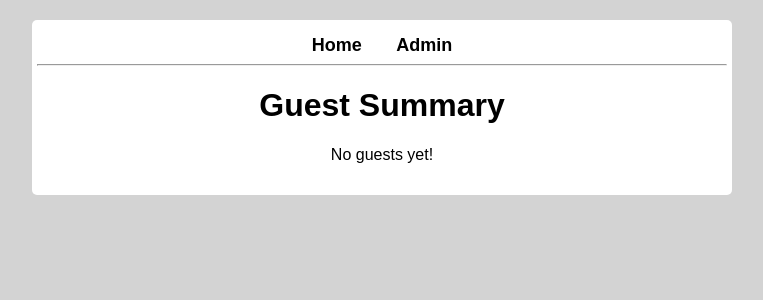
After one commit to HunterYates/guestbook-form, a Node server app: page /admin in a window 1280 px wide. The commit adds this page. Shown: the top 300 px of the page, without its empty margins (258-1021 px from the left). Run offline with Node 20, Linux system fonts and the light colour scheme.

Commit message:
Add simple backend validation, confirmation and admin pages as well as ways to navigate to them

```diff
--- a/app.js
+++ b/app.js
@@ -2,12 +2,49 @@ import express from 'express';
 
 const app = express();
 
+app.use(express.urlencoded({ extended: true}));
+
 app.use(express.static('public'));
+
+app.set('view engine', 'ejs');
 
 const PORT = 3000;
 
 app.get('/', (req, res) => {
-     res.sendFile(`${import.meta.dirname}/views/home.html`);
+     res.render('home');
+});
+
+const guests = [];
+
+app.post('/submit-guest', (req, res) => {
+     if (req.body.first_name.trim() === "") res.send("Invalid input: Must include a first name.");
+     if (req.body.last_name.trim() === "") res.send("Invalid input: Must include a last name.");
+     if (req.body.email.trim() === "") res.send("Invalid input: Must include an email address.");
+
+     const guest = {
+          fname: req.body.first_name,
+          lname: req.body.last_name,
+          jtitle: req.body.job_title,
+          company: req.body.company,
+          linkedin: req.body.linkedin,
+          email: req.body.email,
+          howmeet: req.body.how_met,
+          other: req.body.other,
+          message: req.body.message,
+          mlist: req.body.mailing_list,
+          eformat: req.body.email_format,
+          timestamp: new Date()
+     };
+
+     guests.push(guest);
+
+     console.log(guests);
+
+     res.render('confirmation', {guest});
+});
+
+app.get('/admin', (req, res) => {
+     res.render('admin', { guests });
 });
 
 app.listen(PORT, () => {
--- a/package.json
+++ b/package.json
@@ -1,5 +1,6 @@
 {
   "dependencies": {
+    "ejs": "^3.1.10",
     "express": "^4.21.2"
   },
   "devDependencies": {
--- /dev/null
+++ b/public/styles/base-styles.css
@@ -0,0 +1,41 @@
+* {
+     box-sizing: border-box;
+ }
+
+ html {
+     background-color: lightgray;
+ }
+
+ body {
+     background-color: white;
+     width: 700px;
+     margin: 20px auto;
+     font-family: Arial, sans-serif;
+     border-radius: 5px; /* Added rounded corners */
+ }
+
+ nav {
+     text-align: center;
+ }
+
+ nav ul {
+     list-style: none;
+     padding: 0;
+     margin: 0;
+ }
+
+ nav ul li {
+     display: inline;
+     margin: 0 15px;
+ }
+
+ nav ul li a {
+     text-decoration: none;
+     color: black;
+     font-size: 18px;
+     font-weight: bold;
+ }
+
+ nav ul li a:hover {
+     text-decoration: underline;
+ }
--- /dev/null
+++ b/public/styles/other-pages.css
@@ -0,0 +1,4 @@
+body {
+     padding: 15px 5px;
+     text-align: center;
+}
--- /dev/null
+++ b/views/admin.ejs
@@ -0,0 +1,32 @@
+<!DOCTYPE html>
+<html lang="en">
+<head>
+     <meta charset="UTF-8">
+     <meta name="viewport" content="width=device-width, initial-scale=1.0">
+     <title>Guest summary</title>
+     <link rel="stylesheet" href="styles/base-styles.css">
+     <link rel="stylesheet" href="styles/other-pages.css">
+     <link rel="icon" type="image/png" href="images/starIcon.png"
+</head>
+<body>
+     <nav>
+          <ul>
+              <li><a href="/">Home</a></li>
+              <li><a href="admin">Admin</a></li>
+          </ul>
+     </nav>
+     <hr>
+
+     <h1>Guest Summary</h1>
+
+     <% if (guests.length == 0) { %>
+          <p>No guests yet!</p>
+      <% } else { %>
+          <% for (let i = 0; i < guests.length; i++) { %>
+              <p><%= guests[i].fname %> <%= guests[i].lname %></p>
+              <hr>
+          <% } %>
+      <% } %>
+
+</body>
+</html>
```
Also changed, not shown: public/styles/home.css (renamed from public/styles/styles.css, +0 -16 lines), views/confirmation.ejs (added, +38 -0 lines), views/home.ejs (renamed from views/home.html, +13 -4 lines), 1 other file.
